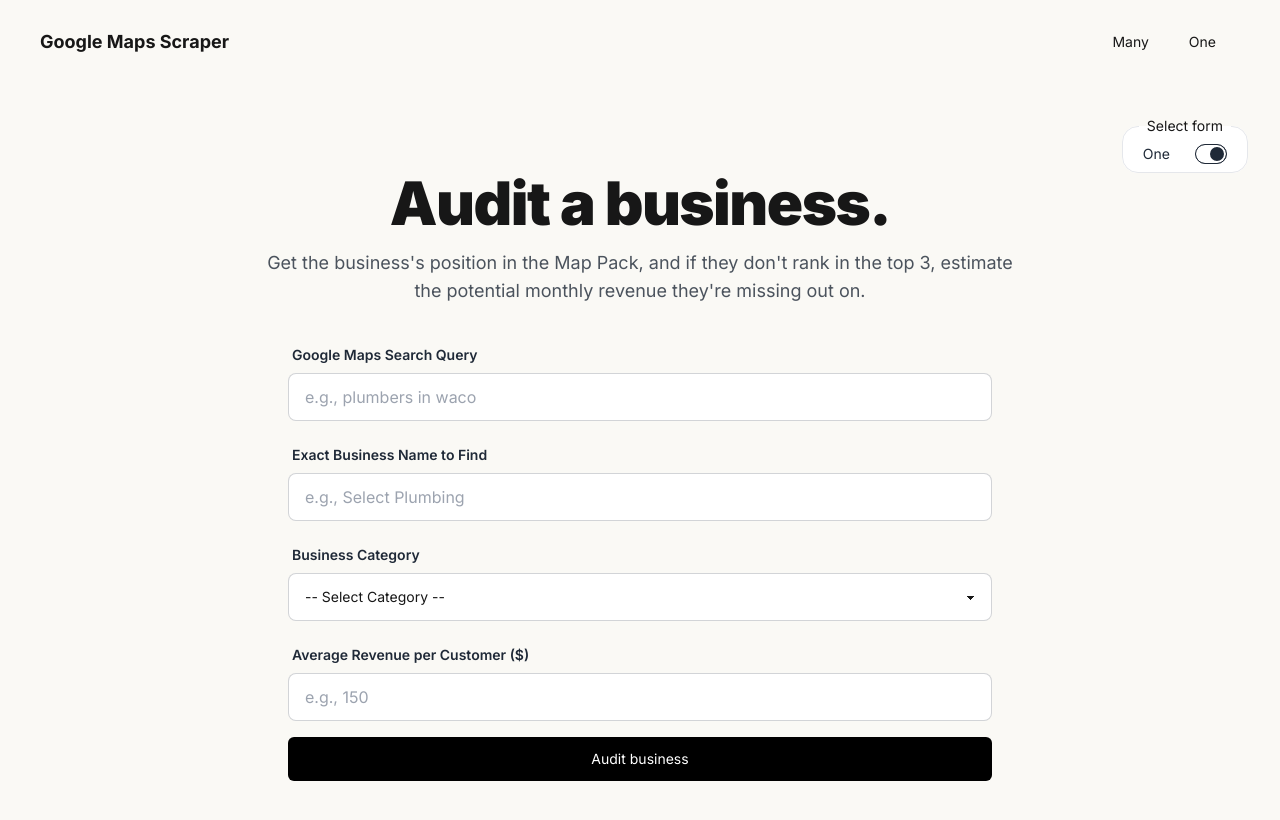
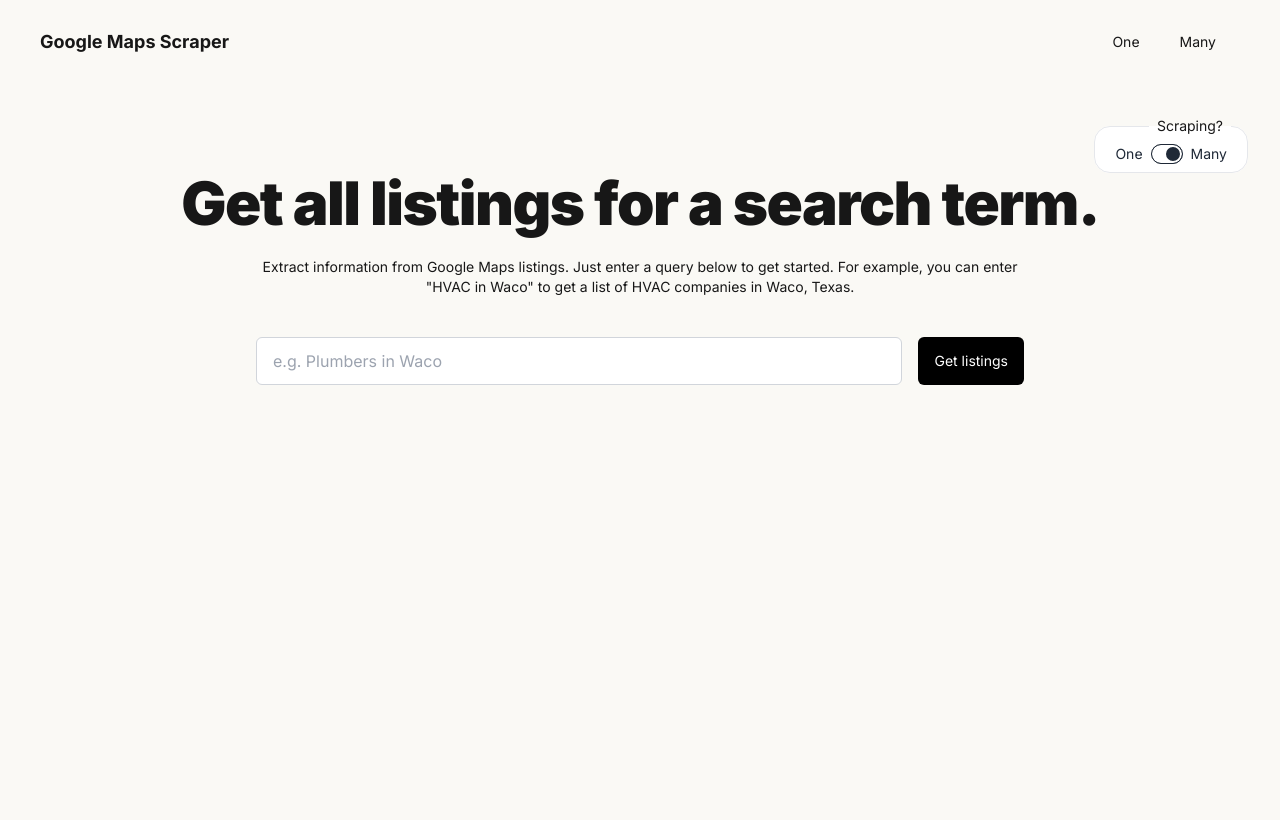
Before and after one commit to CoreyMcCoy/google-maps-scraper, a Next.js app: page / in a window 1280 px wide. Shown: the top 820 px of the page. Built offline with nearby package versions, Linux system fonts and the light colour scheme.

Commit message:
minor updates to Header.jsx and toggle functionality

```diff
--- a/app/page.js
+++ b/app/page.js
@@ -15,20 +15,21 @@ export default function Home() {
     <>
       <div className="mb-8 text-right text-sm">
         <fieldset className="fieldset w-auto border px-4 mb-10 md:mb-0 bg-white rounded-box inline-block">
-          <legend className="fieldset-legend px-2">Select form</legend>
+          <legend className="fieldset-legend px-2">Scraping?</legend>
           <label className="label cursor-pointer flex items-center justify-between">
-            <span className="label-text mr-4">{showForm ? 'One' : 'Many'}</span>
+            <span className="label-text mr-2">One</span>
             <input
               type="checkbox"
               checked={showForm}
               onChange={handleToggle}
-              className="toggle toggle-sm toggle-neutral"
+              className="toggle toggle-sm text-base-content"
             />
+            <span className="label-text ml-2">Many</span>
           </label>
         </fieldset>
 
         {/* Conditionally Rendered Component */}
-        {showForm ? <ScrapeMapsPosition /> : <GetListings />}
+        {showForm ? <GetListings /> : <ScrapeMapsPosition />}
       </div>
     </>
   );
--- a/components/Header.jsx
+++ b/components/Header.jsx
@@ -44,10 +44,10 @@ export default function Header() {
               className="menu menu-sm dropdown-content font-medium mt-3 z-[1] px-2 py-3 shadow-lg border rounded-box w-52"
             >
               <li>
-                <Link href="/scraped-results">Many</Link>
+                <Link href="/audit-result">One</Link>
               </li>
               <li>
-                <Link href="/audit-result">One</Link>
+                <Link href="/scraped-results">Many</Link>
               </li>
             </ul>
           </div>
@@ -58,10 +58,10 @@ export default function Header() {
         <div className="navbar-end hidden md:flex">
           <ul className="menu menu-horizontal space-x-2">
             <li>
-              <Link href="/scraped-results">Many</Link>
+              <Link href="/audit-result">One</Link>
             </li>
             <li>
-              <Link href="/audit-result">One</Link>
+              <Link href="/scraped-results">Many</Link>
             </li>
           </ul>
         </div>
--- a/components/ToggleForms.jsx
+++ /dev/null
@@ -1,7 +0,0 @@
-'use client';
-
-import { useState } from 'react';
-
-export default function ToggleForms() {
-  return <div>ToggleForms</div>;
-}
```
